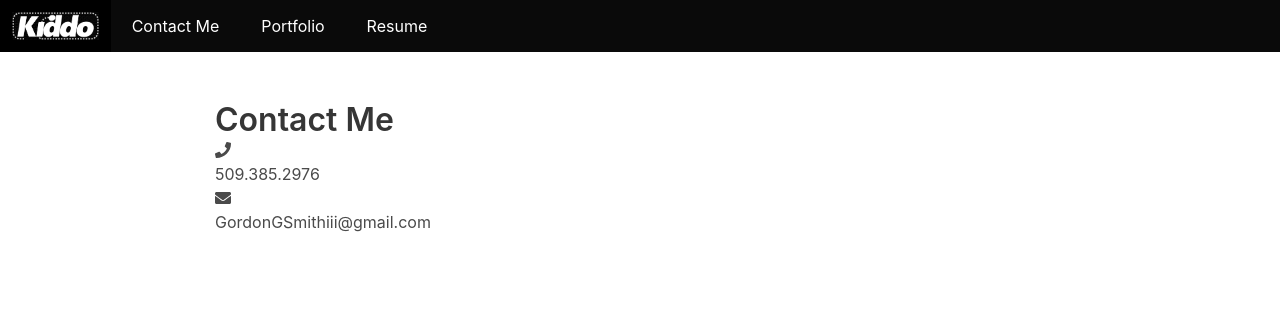
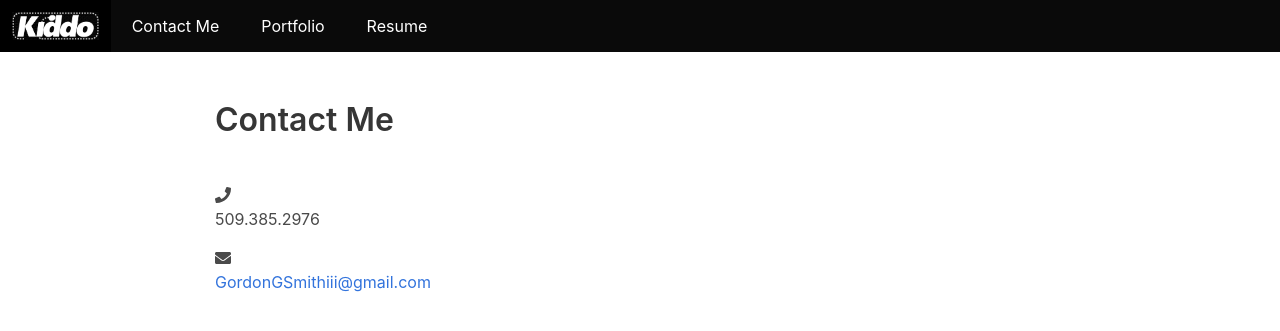
Before and after one commit to Gordon325/gsthree.com, a Jekyll site: the page built from contact-me.markdown, in a window 1280 px wide. Shown: the top 331 px of the page. Built offline with Jekyll 4.4.1, drawn with Linux system fonts in a browser that asks for light colours; nearby versions of some CDN libraries.

Commit message:
contact page

```diff
--- a/contact-me.markdown
+++ b/contact-me.markdown
@@ -7,7 +7,7 @@ email: GordonGSmithiii@gmail.com
 phone: 509.385.2976
 ---
 
-<div class="header">
+<div class="contactHeader">
 
 
 <h1 class="title is-3">Contact Me</h1>
@@ -15,7 +15,7 @@ phone: 509.385.2976
 
 </div>
 
-<div class="info">
+<div class="contactInfo">
 
 <i class="fa fa-phone" aria-hidden="true"></i>
 
@@ -26,9 +26,9 @@ phone: 509.385.2976
 <i class="fa fa-envelope" aria-hidden="true"></i>
 
 
-<div class="info">
+<div class="contactInfo">
 
-<p>{{ page.email }}</p>
+<a href="mailto:{{page.email}}"><p>{{ page.email }}</p></a>
 
 
 </div>
--- a/css/styles.css
+++ b/css/styles.css
@@ -21,3 +21,11 @@
     background: white;
     color: black;
 }
+
+.contactHeader {
+    margin-bottom: 45px;
+}
+
+.contactInfo {
+    margin-bottom: 15px;
+}
```
